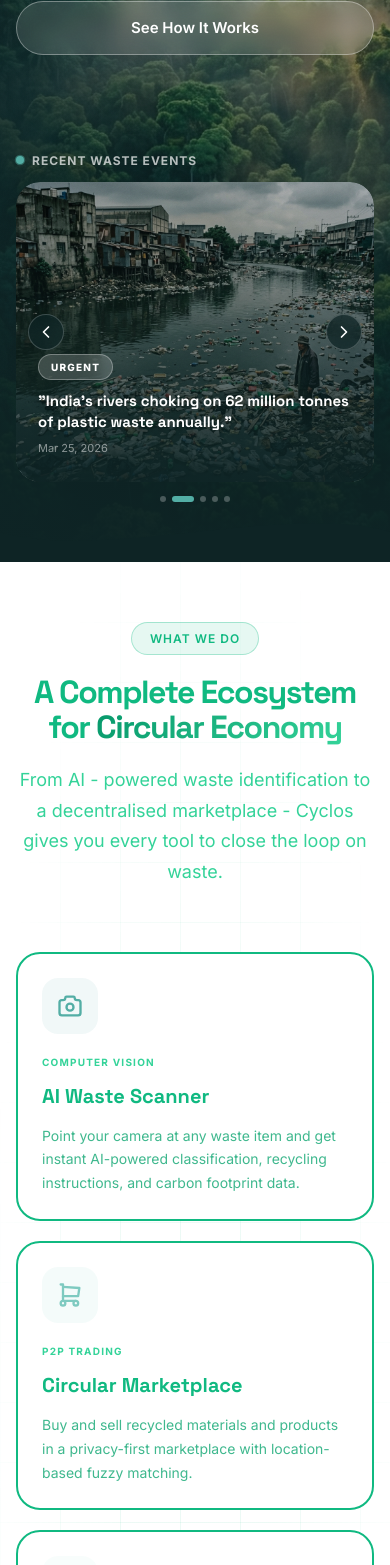
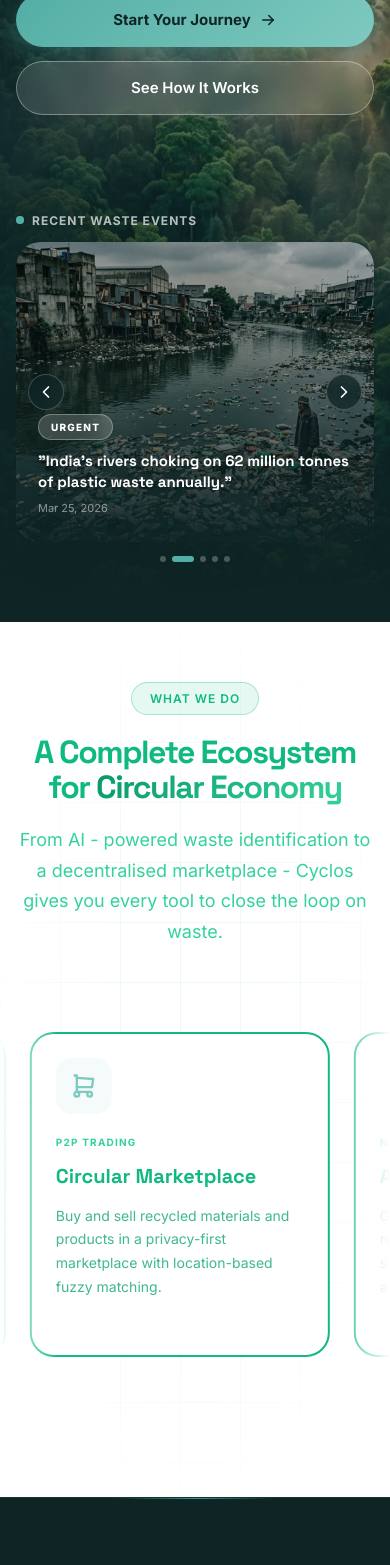
Before and after one commit to Abhishekjain19/Cyclos, a React (Vite) app: page / in a window 390 px wide. Shown: the part 432-1997 px from the top of the page. Built offline with nearby package versions, Linux system fonts and the light colour scheme.

Commit message:
Debugged Navbar overlap on main page

```diff
--- a/src/components/HeroSection.css
+++ b/src/components/HeroSection.css
@@ -44,7 +44,7 @@
   gap: 64px;
   align-items: center;
   min-height: 100vh;
-  padding-top: 100px;
+  padding-top: 160px;
   padding-bottom: 80px;
 }
 
@@ -433,17 +433,23 @@
   .hero__body {
     grid-template-columns: 1fr;
     grid-template-rows: auto auto;
-    padding-top: 120px;
+    padding-top: 140px;
     padding-bottom: 60px;
     gap: 48px;
+    align-items: flex-start; /* Ensure padding-top is respected on mobile */
   }
   .hero__left { max-width: none; }
+  .hero__badge { margin-top: 40px; } /* Explicitly push the badge down */
   .hero__title { font-size: clamp(36px, 8vw, 56px); }
   .news-carousel__viewport { height: 360px; }
   .news-carousel__peek { display: none; }
 }
 
 @media (max-width: 520px) {
+  .hero__body {
+    padding-top: 180px; /* Base padding for mobile headers */
+  }
+  .hero__badge { margin-top: 60px; } /* Additional push for very small screens */
   .hero__actions { flex-direction: column; }
   .hero__cta-btn, .hero__ghost-btn { text-align: center; justify-content: center; }
   .news-carousel__viewport { height: 300px; }
--- a/src/components/WhatWeDoSection.css
+++ b/src/components/WhatWeDoSection.css
@@ -61,30 +61,50 @@
   line-height: 1.7;
 }
 
-.wwd__grid {
-  display: grid;
-  grid-template-columns: repeat(3, 1fr);
-  gap: 20px;
+.wwd__ticker-container {
+  width: 100%;
+  overflow-x: auto; /* Manual scroll */
+  padding: 20px 0 80px;
   position: relative;
   z-index: 1;
+  mask-image: linear-gradient(to right, transparent, black 15%, black 85%, transparent);
+  -webkit-mask-image: linear-gradient(to right, transparent, black 15%, black 85%, transparent);
+  scrollbar-width: none; /* Hide scrollbar Firefox */
+}
+
+.wwd__ticker-container::-webkit-scrollbar {
+  display: none; /* Hide scrollbar Chrome/Safari */
+}
+
+.wwd__ticker-track {
+  display: flex;
+  gap: 24px;
+  width: max-content;
+  padding: 0 40px;
 }
 
 .wwd__card {
+  width: 380px; /* Fixed width for ticker items */
+  flex-shrink: 0;
   background: #ffffff;
   border: 2px solid #10B981;
   border-radius: var(--radius-lg);
   padding: 32px;
   position: relative;
   overflow: hidden;
-  cursor: default;
+  cursor: grab;
   transition: background 0.3s, border-color 0.3s, box-shadow 0.3s, transform 0.3s;
+}
+
+.wwd__card:active {
+  cursor: grabbing;
 }
 
 .wwd__card:hover {
   background: rgba(16, 185, 129, 0.04);
   border-color: #059669;
   box-shadow: 0 20px 60px rgba(16, 185, 129, 0.15);
-  transform: translateY(-4px);
+  transform: translateY(-8px);
 }
 
 .wwd__card-hover-line {
@@ -131,11 +151,9 @@
   line-height: 1.7;
 }
 
-@media (max-width: 1024px) {
-  .wwd__grid { grid-template-columns: repeat(2, 1fr); }
+@media (max-width: 640px) {
+  .wwd__card {
+    width: 300px;
+    padding: 24px;
+  }
 }
-
-@media (max-width: 640px) {
-  .wwd__grid { grid-template-columns: 1fr; }
-  .wwd__card { padding: 24px; }
-}
--- a/src/components/WhatWeDoSection.jsx
+++ b/src/components/WhatWeDoSection.jsx
@@ -62,7 +62,11 @@ const cardVariants = {
 
 export default function WhatWeDoSection() {
   const sectionRef = useRef(null);
+  const tickerRef = useRef(null);
   const inView = useInView(sectionRef, { once: true, margin: '-100px' });
+
+  // Triple the services for a seamless infinite loop
+  const TICKER_SERVICES = [...SERVICES, ...SERVICES, ...SERVICES];
 
   return (
     <section id="what-we-do" className="wwd" ref={sectionRef}>
@@ -86,16 +90,27 @@ export default function WhatWeDoSection() {
             Cyclos gives you every tool to close the loop on waste.
           </p>
         </motion.div>
+      </div>
 
-        <div className="wwd__grid">
-          {SERVICES.map((s, i) => (
+      <div className="wwd__ticker-container">
+        <motion.div
+          className="wwd__ticker-track"
+          animate={{ x: [0, "-33.33%"] }}
+          transition={{
+            x: {
+              repeat: Infinity,
+              repeatType: "loop",
+              duration: 35,
+              ease: "linear",
+            },
+          }}
+          whileHover={{ animationPlayState: "paused" }} // Using CSS pause trick
+          style={{ display: "flex" }}
+        >
+          {TICKER_SERVICES.map((s, i) => (
             <motion.div
               key={i}
               className="wwd__card"
-              custom={i}
-              initial="hidden"
-              animate={inView ? 'visible' : 'hidden'}
-              variants={cardVariants}
               whileHover={{ y: -6, transition: { duration: 0.2 } }}
             >
               <div className="wwd__card-icon" style={{ color: s.color, background: `${s.color}15` }}>
@@ -107,7 +122,7 @@ export default function WhatWeDoSection() {
               <div className="wwd__card-hover-line" style={{ background: s.color }} />
             </motion.div>
           ))}
-        </div>
+        </motion.div>
       </div>
     </section>
   );
--- a/src/pages/ScanPage.css
+++ b/src/pages/ScanPage.css
@@ -90,10 +90,11 @@
 
 .scan-result-stats {
   background: #7543ff;
-  border-radius: 20px;
-  padding: 16px;
-  display: flex;
-  justify-content: space-between;
+  border-radius: 24px;
+  padding: 20px 16px;
+  display: grid;
+  grid-template-columns: repeat(2, 1fr);
+  gap: 16px;
   margin-bottom: 24px;
 }
 
@@ -104,15 +105,18 @@
   align-items: flex-start;
 }
 
-.scan-result-stat__val {
-  font-size: 16px;
-  font-weight: 700;
+.scan-result-stat__lbl {
+  font-size: 11px;
+  color: rgba(255,255,255,0.7);
+  text-transform: uppercase;
+  letter-spacing: 0.5px;
   margin-bottom: 4px;
 }
 
-.scan-result-stat__lbl {
-  font-size: 12px;
-  color: rgba(255,255,255,0.8);
+.scan-result-stat__val {
+  font-size: 15px;
+  font-weight: 800;
+  font-family: var(--font-display);
 }
 
 .scan-result-btn {
--- a/src/pages/ScanPage.jsx
+++ b/src/pages/ScanPage.jsx
@@ -65,16 +65,20 @@ export default function ScanPage() {
 
         <div className="scan-result-stats">
           <div className="scan-result-stat">
-            <span className="scan-result-stat__lbl">Saved CO2</span>
+            <span className="scan-result-stat__lbl">Waste Type</span>
+            <span className="scan-result-stat__val">{scanned ? 'Plastic - Grade A' : '-'}</span>
+          </div>
+          <div className="scan-result-stat">
+            <span className="scan-result-stat__lbl">CO2 Estimation</span>
             <span className="scan-result-stat__val">{scanned ? '2.3 kg' : '-'}</span>
           </div>
           <div className="scan-result-stat">
-            <span className="scan-result-stat__lbl">Points</span>
-            <span className="scan-result-stat__val">{scanned ? '23' : '-'}</span>
+            <span className="scan-result-stat__lbl">Recycling Cost</span>
+            <span className="scan-result-stat__val">{scanned ? '₹12.50' : '-'}</span>
           </div>
           <div className="scan-result-stat">
-            <span className="scan-result-stat__lbl">Material</span>
-            <span className="scan-result-stat__val">{scanned ? 'Plastic' : '-'}</span>
+            <span className="scan-result-stat__lbl">Domains</span>
+            <span className="scan-result-stat__val">{scanned ? 'B2B, Home' : '-'}</span>
           </div>
         </div>
 
```
